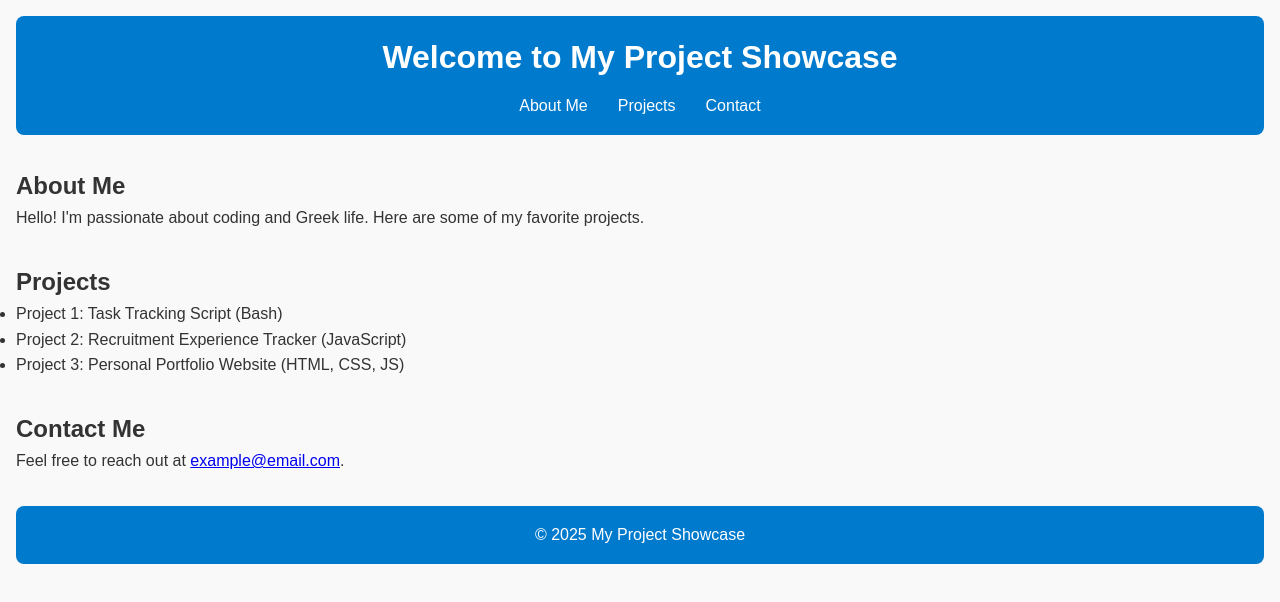
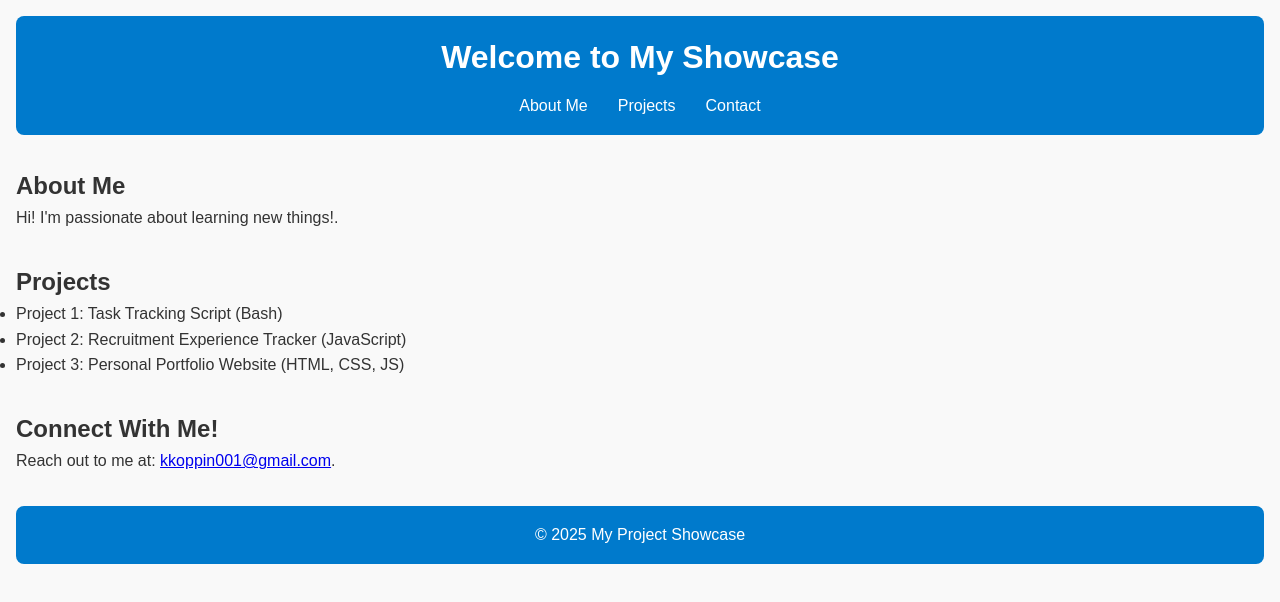
Before and after one commit to kkoppin001/kkoppin001.github.io, a plain HTML site: page index.html in a window 1280 px wide. Drawn offline with Linux system fonts and the light colour scheme.

Commit message:
made some changes to test

```diff
--- a/index.html
+++ b/index.html
@@ -8,7 +8,7 @@
 </head>
 <body>
   <header>
-    <h1>Welcome to My Project Showcase</h1>
+    <h1>Welcome to My Showcase</h1>
     <nav>
       <ul>
         <li><a href="#about">About Me</a></li>
@@ -20,7 +20,7 @@
 
   <section id="about">
     <h2>About Me</h2>
-    <p>Hello! I'm passionate about coding and Greek life. Here are some of my favorite projects.</p>
+    <p>Hi! I'm passionate about learning new things!.</p>
   </section>
 
   <section id="projects">
@@ -33,8 +33,8 @@
   </section>
 
   <section id="contact">
-    <h2>Contact Me</h2>
-    <p>Feel free to reach out at <a href="mailto:kkoppin.5@wright.edu">example@email.com</a>.</p>
+    <h2>Connect With Me!</h2>
+    <p>Reach out to me at: <a href="mailto:kkoppin001@gmail.com">kkoppin001@gmail.com</a>.</p>
   </section>
 
   <footer>
```
